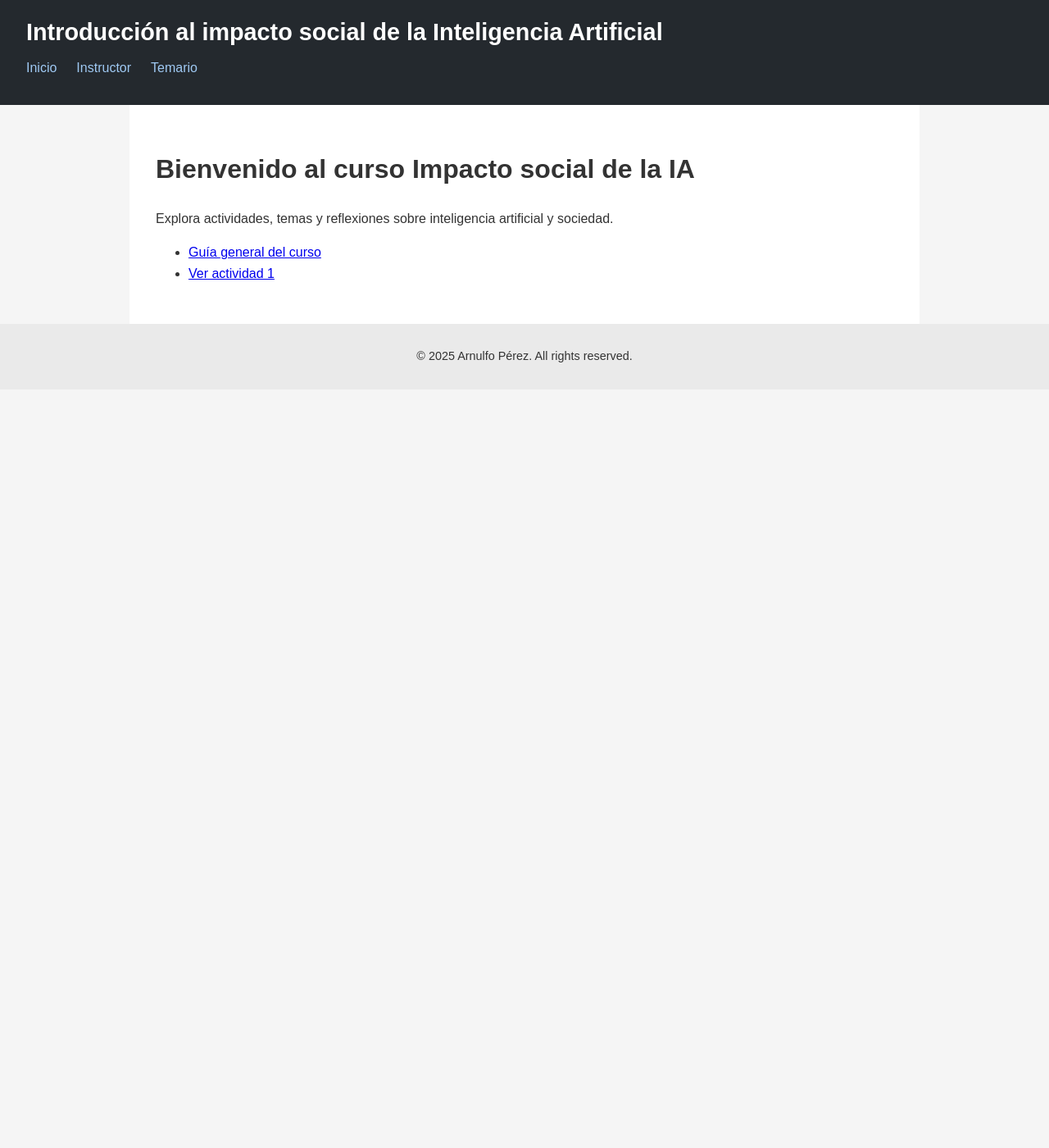
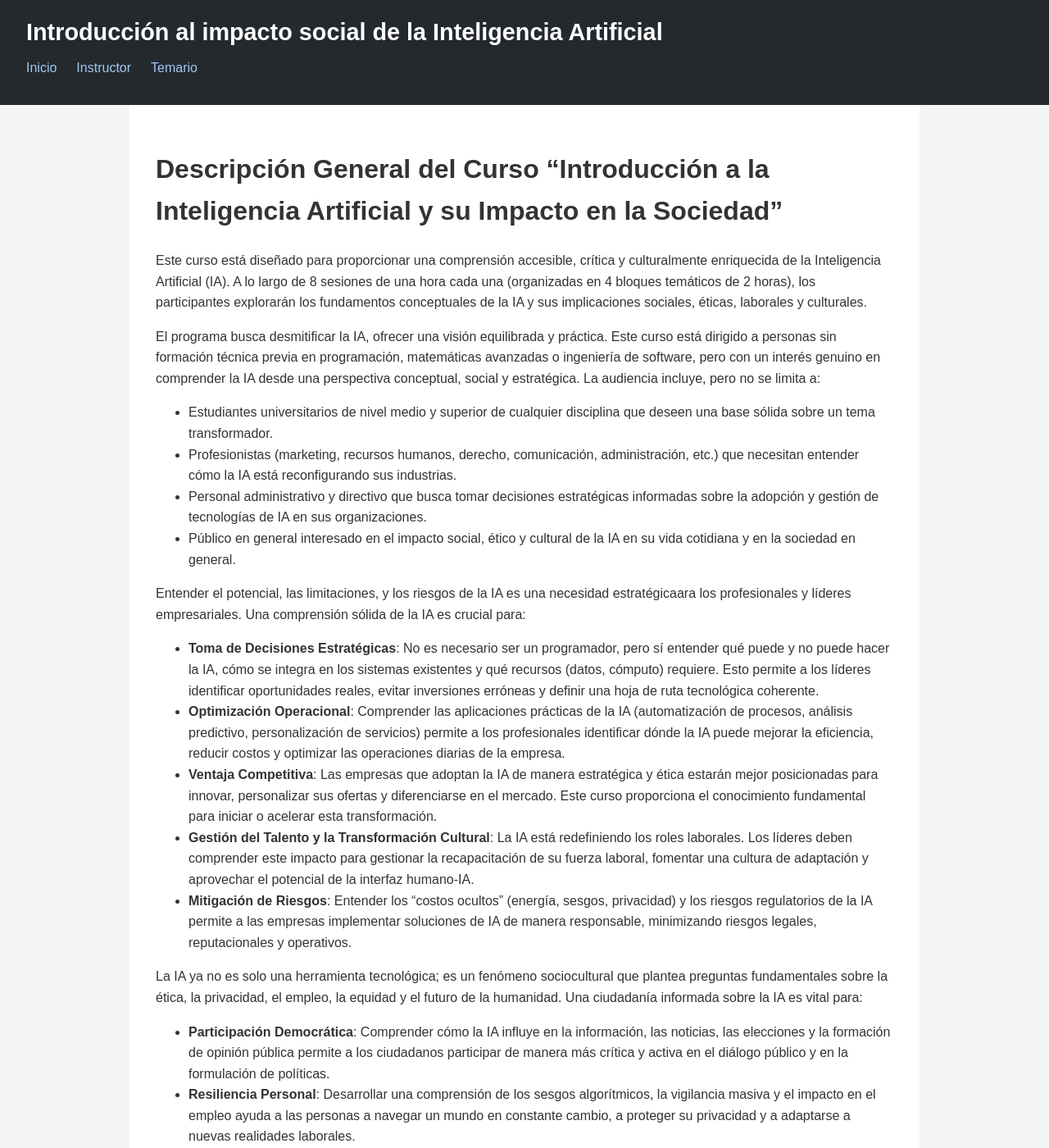
Before and after one commit to ArnulfoPerez/curso_ia, a Jekyll site: the page built from index.md, in a window 1280 px wide and 1400 px high. Shown: the whole window at 82% size. Built offline with Jekyll 4.4.1, drawn with Linux system fonts in a browser that asks for light colours; some of the changed text lies outside the part shown.

Commit message:
Update index.md
primera llamada

```diff
--- a/index.md
+++ b/index.md
@@ -3,9 +3,31 @@ layout: default
 title: Inicio
 ---
 
-# Bienvenido al curso Impacto social de la IA
+# Descripción General del Curso "Introducción a la Inteligencia Artificial y su Impacto en la Sociedad"
 
-Explora actividades, temas y reflexiones sobre inteligencia artificial y sociedad.
+Este curso está diseñado para proporcionar una comprensión accesible, crítica y culturalmente enriquecida de la Inteligencia Artificial (IA). A lo largo de 8 sesiones de una hora cada una (organizadas en 4 bloques temáticos de 2 horas), los participantes explorarán los fundamentos conceptuales de la IA y sus implicaciones sociales, éticas, laborales y culturales.
+
+El programa busca desmitificar la IA, ofrecer una visión equilibrada y práctica. Este curso está dirigido a personas sin formación técnica previa en programación, matemáticas avanzadas o ingeniería de software, pero con un interés genuino en comprender la IA desde una perspectiva conceptual, social y estratégica. La audiencia incluye, pero no se limita a:
+
+- Estudiantes universitarios de nivel medio y superior de cualquier disciplina que deseen una base sólida sobre un tema transformador.
+- Profesionistas (marketing, recursos humanos, derecho, comunicación, administración, etc.) que necesitan entender cómo la IA está reconfigurando sus industrias.
+- Personal administrativo y directivo que busca tomar decisiones estratégicas informadas sobre la adopción y gestión de tecnologías de IA en sus organizaciones.
+- Público en general interesado en el impacto social, ético y cultural de la IA en su vida cotidiana y en la sociedad en general.
+
+Entender el potencial, las limitaciones, y los riesgos de la IA es una necesidad estratégicaara los profesionales y líderes empresariales. Una comprensión sólida de la IA es crucial para:
+
+- **Toma de Decisiones Estratégicas**: No es necesario ser un programador, pero sí entender qué puede y no puede hacer la IA, cómo se integra en los sistemas existentes y qué recursos (datos, cómputo) requiere. Esto permite a los líderes identificar oportunidades reales, evitar inversiones erróneas y definir una hoja de ruta tecnológica coherente.
+- **Optimización Operacional**: Comprender las aplicaciones prácticas de la IA (automatización de procesos, análisis predictivo, personalización de servicios) permite a los profesionales identificar dónde la IA puede mejorar la eficiencia, reducir costos y optimizar las operaciones diarias de la empresa.
+- **Ventaja Competitiva**: Las empresas que adoptan la IA de manera estratégica y ética estarán mejor posicionadas para innovar, personalizar sus ofertas y diferenciarse en el mercado. Este curso proporciona el conocimiento fundamental para iniciar o acelerar esta transformación.
+- **Gestión del Talento y la Transformación Cultural**: La IA está redefiniendo los roles laborales. Los líderes deben comprender este impacto para gestionar la recapacitación de su fuerza laboral, fomentar una cultura de adaptación y aprovechar el potencial de la interfaz humano-IA.
+- **Mitigación de Riesgos**: Entender los "costos ocultos" (energía, sesgos, privacidad) y los riesgos regulatorios de la IA permite a las empresas implementar soluciones de IA de manera responsable, minimizando riesgos legales, reputacionales y operativos.
+
+La IA ya no es solo una herramienta tecnológica; es un fenómeno sociocultural que plantea preguntas fundamentales sobre la ética, la privacidad, el empleo, la equidad y el futuro de la humanidad. Una ciudadanía informada sobre la IA es vital para:
+
+- **Participación Democrática**: Comprender cómo la IA influye en la información, las noticias, las elecciones y la formación de opinión pública permite a los ciudadanos participar de manera más crítica y activa en el diálogo público y en la formulación de políticas.
+- **Resiliencia Personal**: Desarrollar una comprensión de los sesgos algorítmicos, la vigilancia masiva y el impacto en el empleo ayuda a las personas a navegar un mundo en constante cambio, a proteger su privacidad y a adaptarse a nuevas realidades laborales.
+- **Pensamiento Crítico**: El curso fomenta la capacidad de discernir entre la retórica y la realidad de la IA, permitiendo a los individuos evaluar las afirmaciones sobre esta tecnología de manera más sofisticada y evitar tanto el optimismo ingenuo como el catastrofismo infundado.
+- **Responsabilidad Ética**: Al entender los dilemas éticos asociados con la IA (ej. sesgos, autonomía, toma de decisiones), los ciudadanos pueden exigir transparencia y responsabilidad a los desarrolladores y usuarios de IA, contribuyendo a un futuro más justo.
 
 - [Guía general del curso](./guia.html)
 - [Ver actividad 1](./actividades/actividad_s01.html)
```
